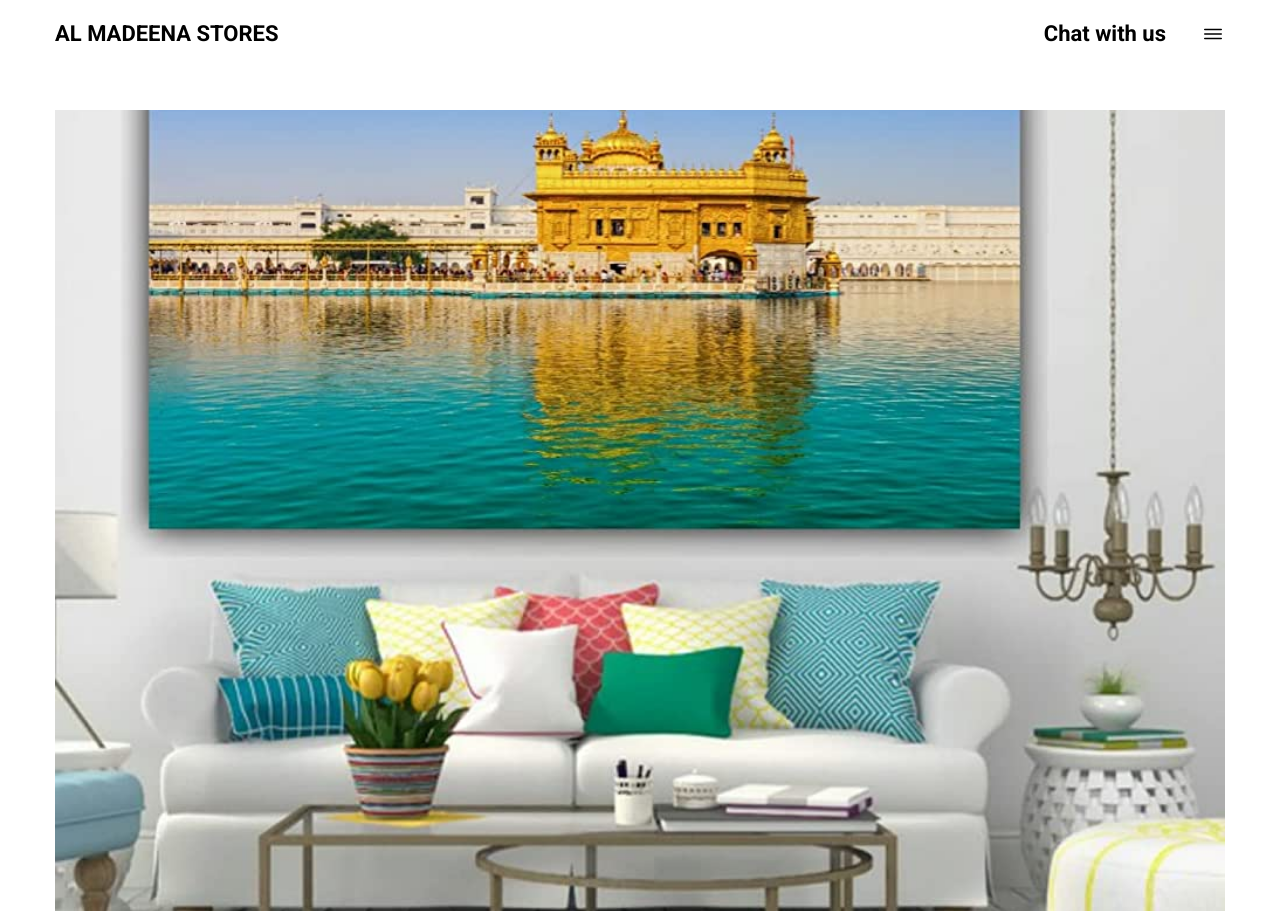
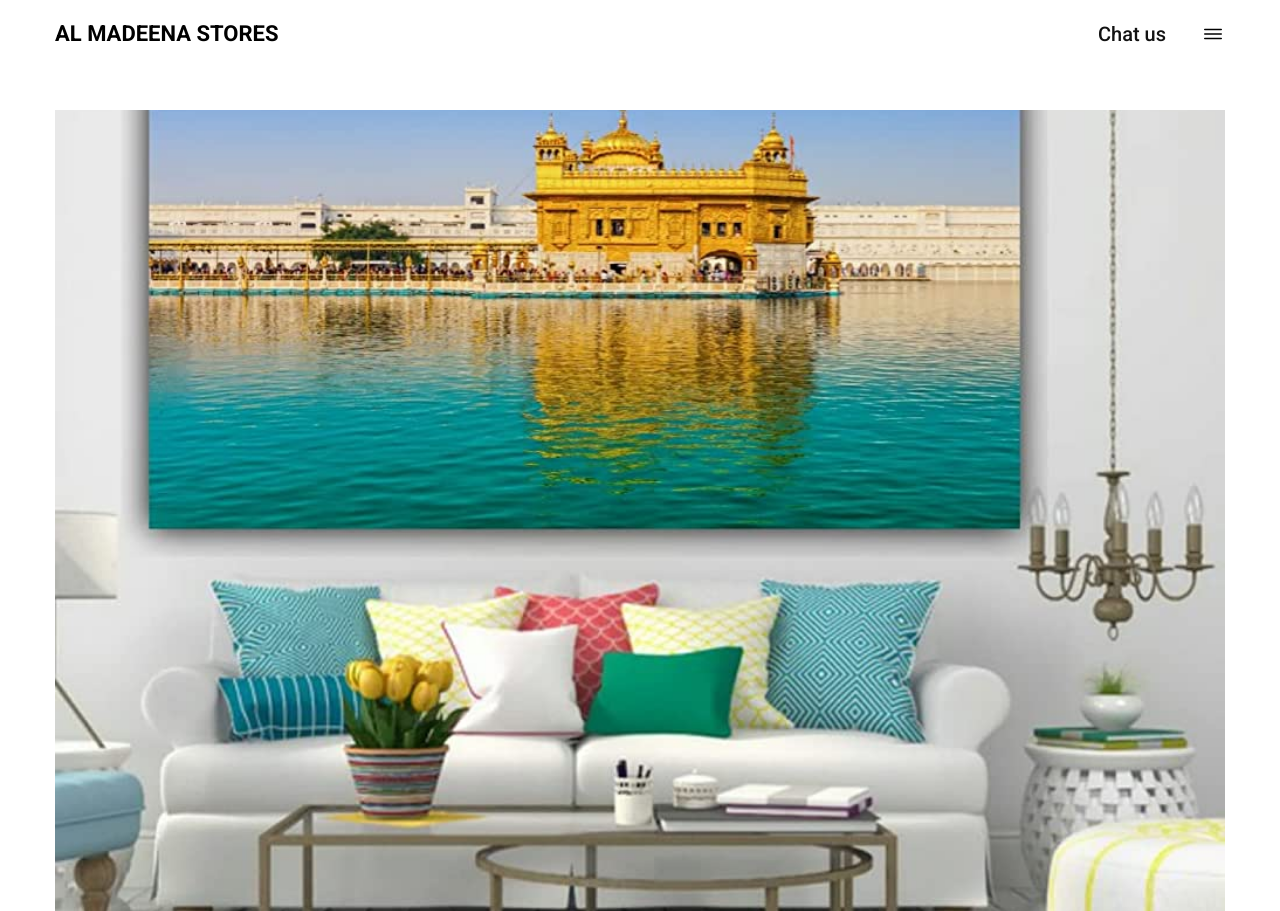
Before and after one commit to Aslimart/Almadeenastore, a plain HTML site: page index.html in a window 1280 px wide. Shown: the top 911 px of the page. Drawn offline with nearby package versions, Linux system fonts and the light colour scheme; a web font is replaced by a local one.

Commit message:
Update index.html

```diff
--- a/index.html
+++ b/index.html
@@ -60,7 +60,10 @@
       <a href="#" class="logo">AL MADEENA STORES</a>
 
       <div class="header-action">
-        <a href="https://tawk.to/chat/6485d5a594cf5d49dc5d04aa/1h2lcl490" class="logo">Chat with us</a>
+        <h3 class="h3">
+                    <a href="https://tawk.to/chat/6485d5a594cf5d49dc5d04aa/1h2lcl490" class="card-title">Chat us</a>
+                  </h3>
+<!--         <a href="https://tawk.to/chat/6485d5a594cf5d49dc5d04aa/1h2lcl490" class="logo">Chat with us</a> -->
 
         <!--<button class="header-action-btn" aria-label="user">
           <ion-icon name="person-outline" aria-hidden="true"></ion-icon>
```
